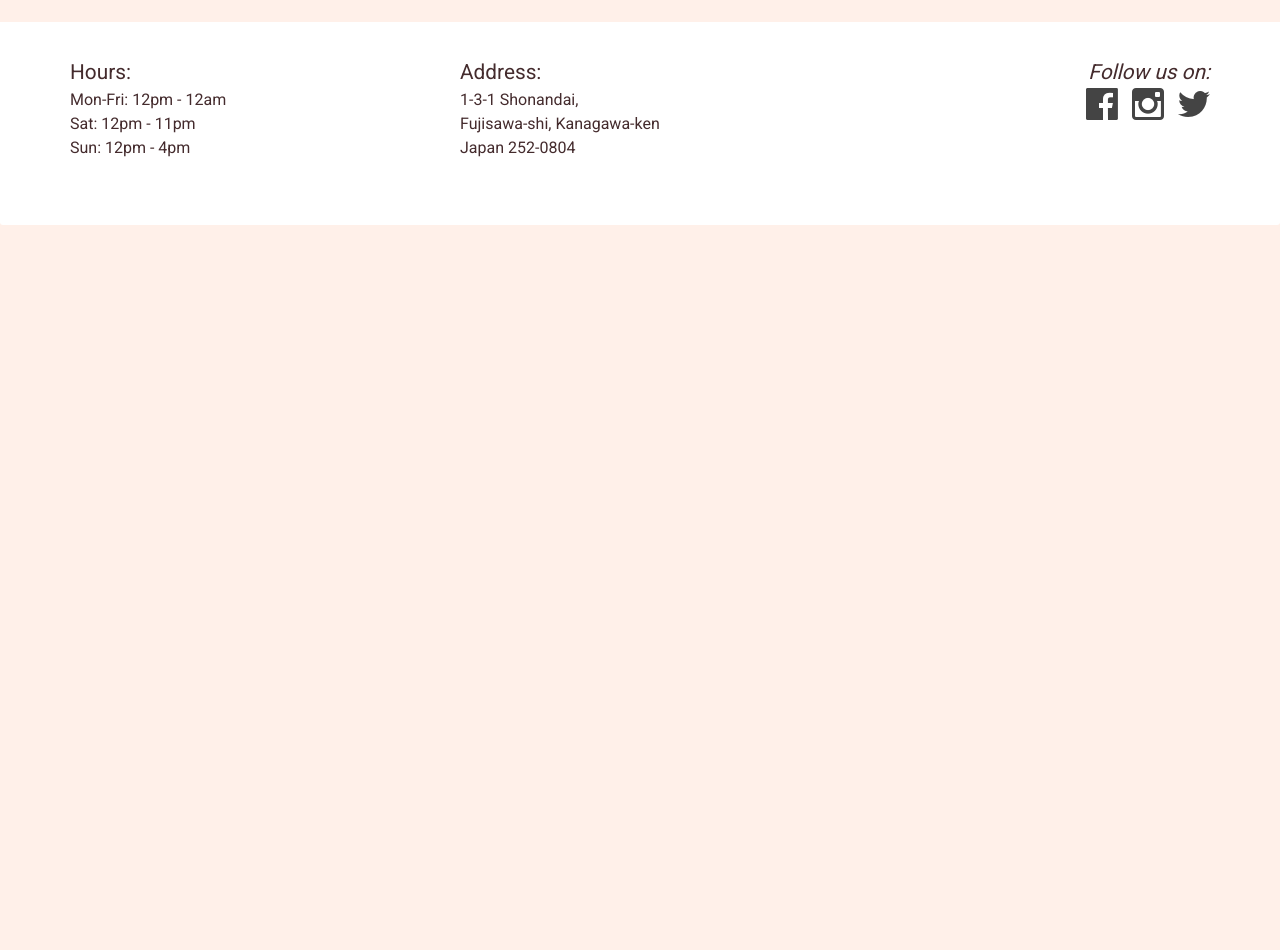
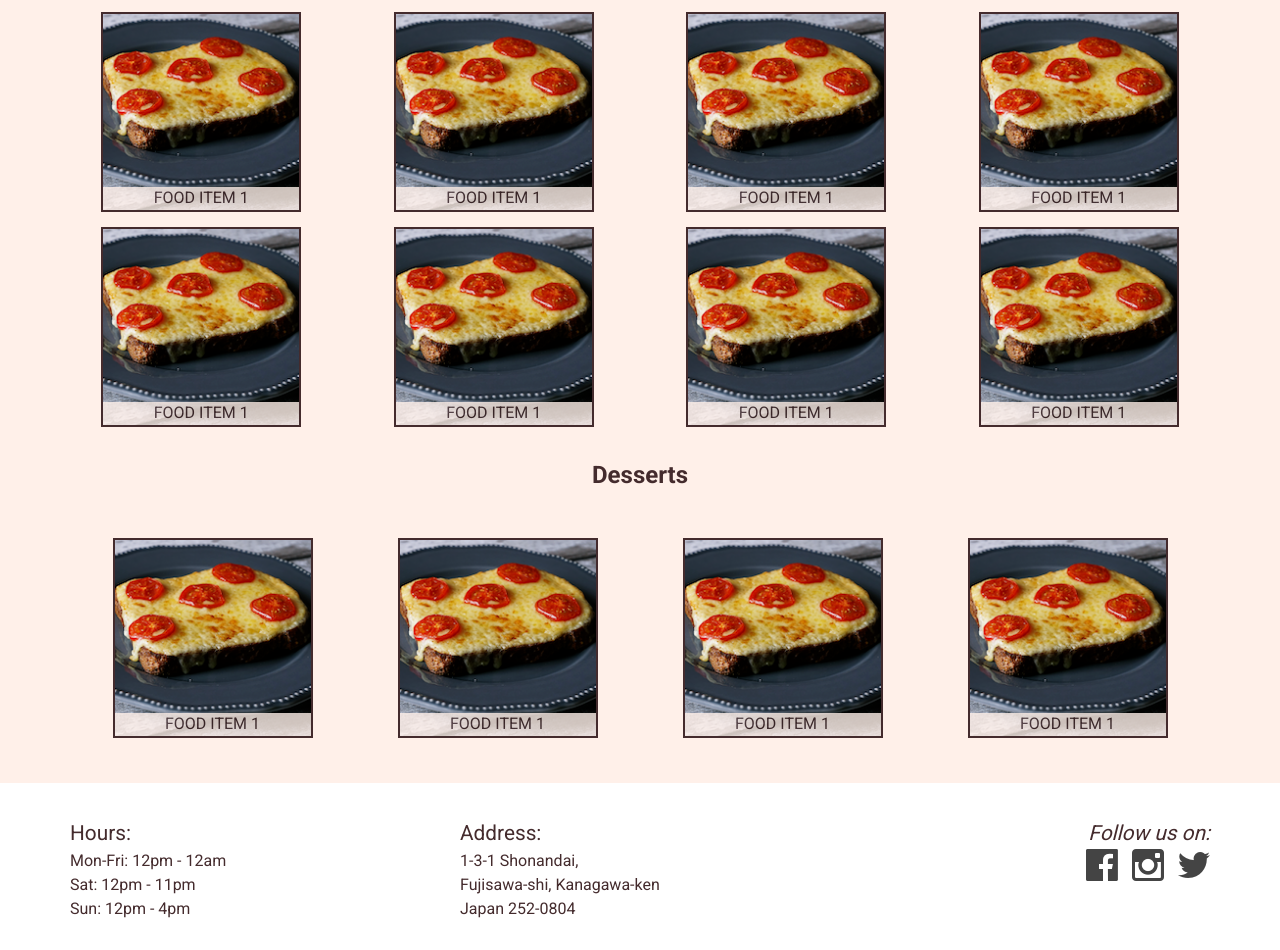
Before and after one commit to shaimayshah/FIT1, a plain HTML site: page menu.html in a window 1280 px wide. Shown: the part 1229-2179 px from the top of the page. Before the commit the page ends 1454 px from the top, so only its background shows below. Drawn offline with Linux system fonts and the light colour scheme.

Commit message:
Added Desserts row section.

```diff
--- a/css/index.css
+++ b/css/index.css
@@ -206,6 +206,12 @@ body
     font-weight: bold;
 }
 
+#desserts-title {
+    margin-bottom: 50px;
+    color: #442B2D;
+    font-weight: bold;
+}
+
 /******** Media Queries ********/
 
 /****** For Large Devices ****/
--- a/menu.html
+++ b/menu.html
@@ -89,6 +89,7 @@
         <h2 id="menu-title" class="text-center">Menu</h2>
         <h3 id="appetizers-title" class="text-center">Appetizers</h3>
 
+        <!--- Start of Appetizers row --->
         <section class="row">
         <div class="col-md-3 col-sm-4 col-xs-6 col-xxs-12">
             <div class="menu-item-tile" data-toggle="tooltip" data-placement="bottom" title=" ">
@@ -162,6 +163,13 @@
                     <span>Food Item 1</span>
                 </div>
             </div>
+        </section>
+        <!--- End of Appetizers sections --->
+
+        <!--- Main Course Row --->
+            <section class="row">
+            <h3 id="main-course-title" class="text-center">Main Course</h3>
+
             <div class="col-md-3 col-sm-4 col-xs-6 col-xxs-12">
                 <div class="menu-item-tile" data-toggle="tooltip" data-placement="bottom" title=" ">
                     <img width="200" height="200" src="pictures/fooditem1cropped.png" alt="appetizer" class="img-responsive">
@@ -186,11 +194,86 @@
                     <span>Food Item 1</span>
                 </div>
             </div>
-
-
-            <h3 id="main-course-title" class="text-center">Main Course</h3>
+            <div class="col-md-3 col-sm-4 col-xs-6 col-xxs-12">
+                <div class="menu-item-tile" data-toggle="tooltip" data-placement="bottom" title=" ">
+                    <img width="200" height="200" src="pictures/fooditem1cropped.png" alt="appetizer" class="img-responsive">
+                    <span>Food Item 1</span>
+                </div>
+            </div>
+            <div class="col-md-3 col-sm-4 col-xs-6 col-xxs-12">
+                <div class="menu-item-tile" data-toggle="tooltip" data-placement="bottom" title=" ">
+                    <img width="200" height="200" src="pictures/fooditem1cropped.png" alt="appetizer" class="img-responsive">
+                    <span>Food Item 1</span>
+                </div>
+            </div>
+            <div class="col-md-3 col-sm-4 col-xs-6 col-xxs-12">
+                <div class="menu-item-tile" data-toggle="tooltip" data-placement="bottom" title=" ">
+                    <img width="200" height="200" src="pictures/fooditem1cropped.png" alt="appetizer" class="img-responsive">
+                    <span>Food Item 1</span>
+                </div>
+            </div>
+            <div class="col-md-3 col-sm-4 col-xs-6 col-xxs-12">
+                <div class="menu-item-tile" data-toggle="tooltip" data-placement="bottom" title=" ">
+                    <img width="200" height="200" src="pictures/fooditem1cropped.png" alt="appetizer" class="img-responsive">
+                    <span>Food Item 1</span>
+                </div>
+            </div>
+            <div class="col-md-3 col-sm-4 col-xs-6 col-xxs-12">
+            <div class="menu-item-tile" data-toggle="tooltip" data-placement="bottom" title=" ">
+                <img width="200" height="200" src="pictures/fooditem1cropped.png" alt="appetizer" class="img-responsive">
+                <span>Food Item 1</span>
+            </div>
+        </div>
+            <div class="col-md-3 col-sm-4 col-xs-6 col-xxs-12">
+            <div class="menu-item-tile" data-toggle="tooltip" data-placement="bottom" title=" ">
+                <img width="200" height="200" src="pictures/fooditem1cropped.png" alt="appetizer" class="img-responsive">
+                <span>Food Item 1</span>
+            </div>
+        </div>
+            <div class="col-md-3 col-sm-4 col-xs-6 col-xxs-12">
+                <div class="menu-item-tile" data-toggle="tooltip" data-placement="bottom" title=" ">
+                    <img width="200" height="200" src="pictures/fooditem1cropped.png" alt="appetizer" class="img-responsive">
+                    <span>Food Item 1</span>
+                </div>
+            </div>
+            <div class="col-md-3 col-sm-4 col-xs-6 col-xxs-12">
+                <div class="menu-item-tile" data-toggle="tooltip" data-placement="bottom" title=" ">
+                    <img width="200" height="200" src="pictures/fooditem1cropped.png" alt="appetizer" class="img-responsive">
+                    <span>Food Item 1</span>
+                </div>
+            </div>
 
     </section>
+    <!--- End of Main Course Section --->
+
+        <section class="row">
+            <h3 id="desserts-title" class="text-center">Desserts</h3>
+        </section>
+
+        <div class="col-md-3 col-sm-4 col-xs-6 col-xxs-12">
+            <div class="menu-item-tile" data-toggle="tooltip" data-placement="bottom" title=" ">
+                <img width="200" height="200" src="pictures/fooditem1cropped.png" alt="appetizer" class="img-responsive">
+                <span>Food Item 1</span>
+            </div>
+        </div>
+        <div class="col-md-3 col-sm-4 col-xs-6 col-xxs-12">
+            <div class="menu-item-tile" data-toggle="tooltip" data-placement="bottom" title=" ">
+                <img width="200" height="200" src="pictures/fooditem1cropped.png" alt="appetizer" class="img-responsive">
+                <span>Food Item 1</span>
+            </div>
+        </div>
+        <div class="col-md-3 col-sm-4 col-xs-6 col-xxs-12">
+            <div class="menu-item-tile" data-toggle="tooltip" data-placement="bottom" title=" ">
+                <img width="200" height="200" src="pictures/fooditem1cropped.png" alt="appetizer" class="img-responsive">
+                <span>Food Item 1</span>
+            </div>
+        </div>
+        <div class="col-md-3 col-sm-4 col-xs-6 col-xxs-12">
+            <div class="menu-item-tile" data-toggle="tooltip" data-placement="bottom" title=" ">
+                <img width="200" height="200" src="pictures/fooditem1cropped.png" alt="appetizer" class="img-responsive">
+                <span>Food Item 1</span>
+            </div>
+        </div>
 
     </div>
     <!--End of main content-->
```
